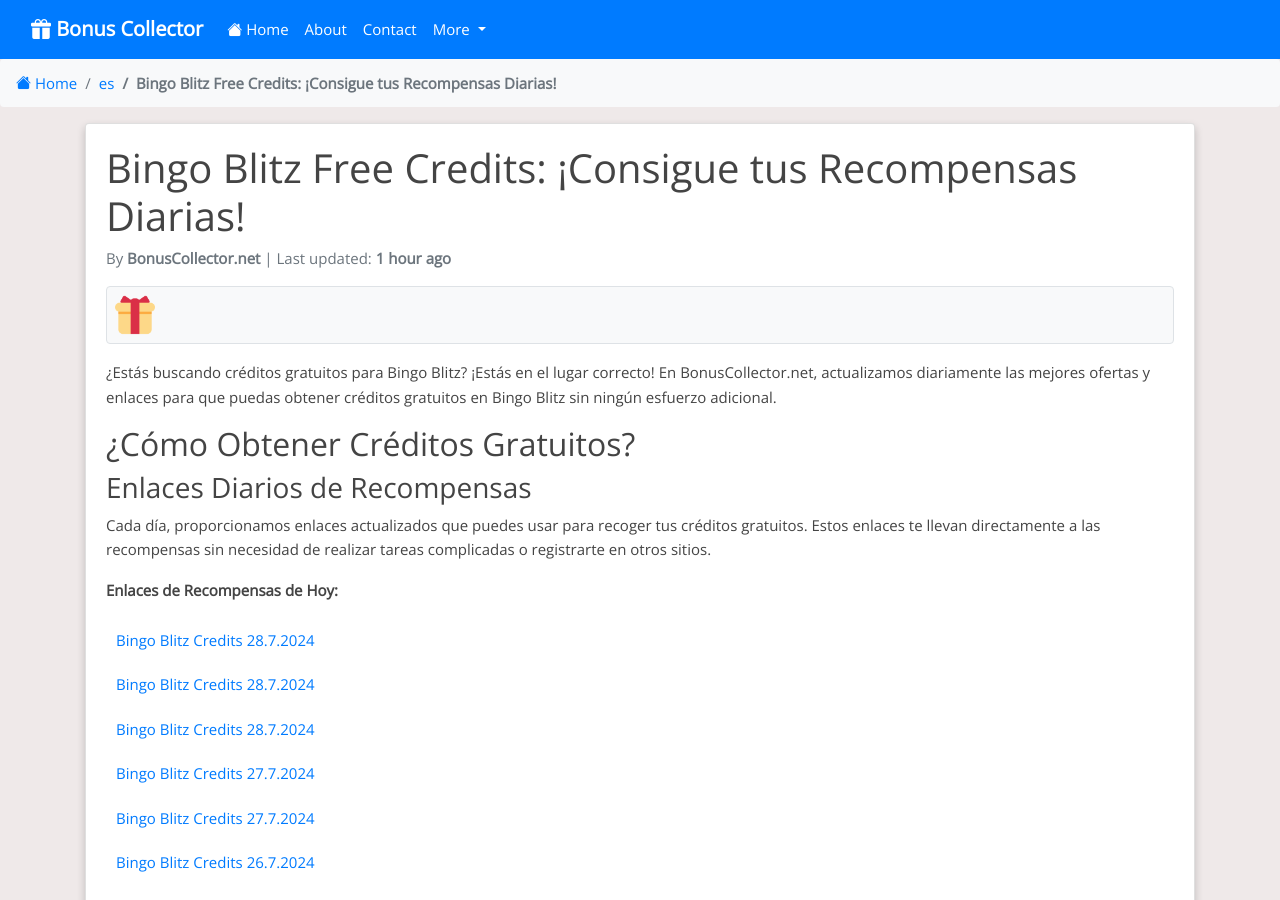
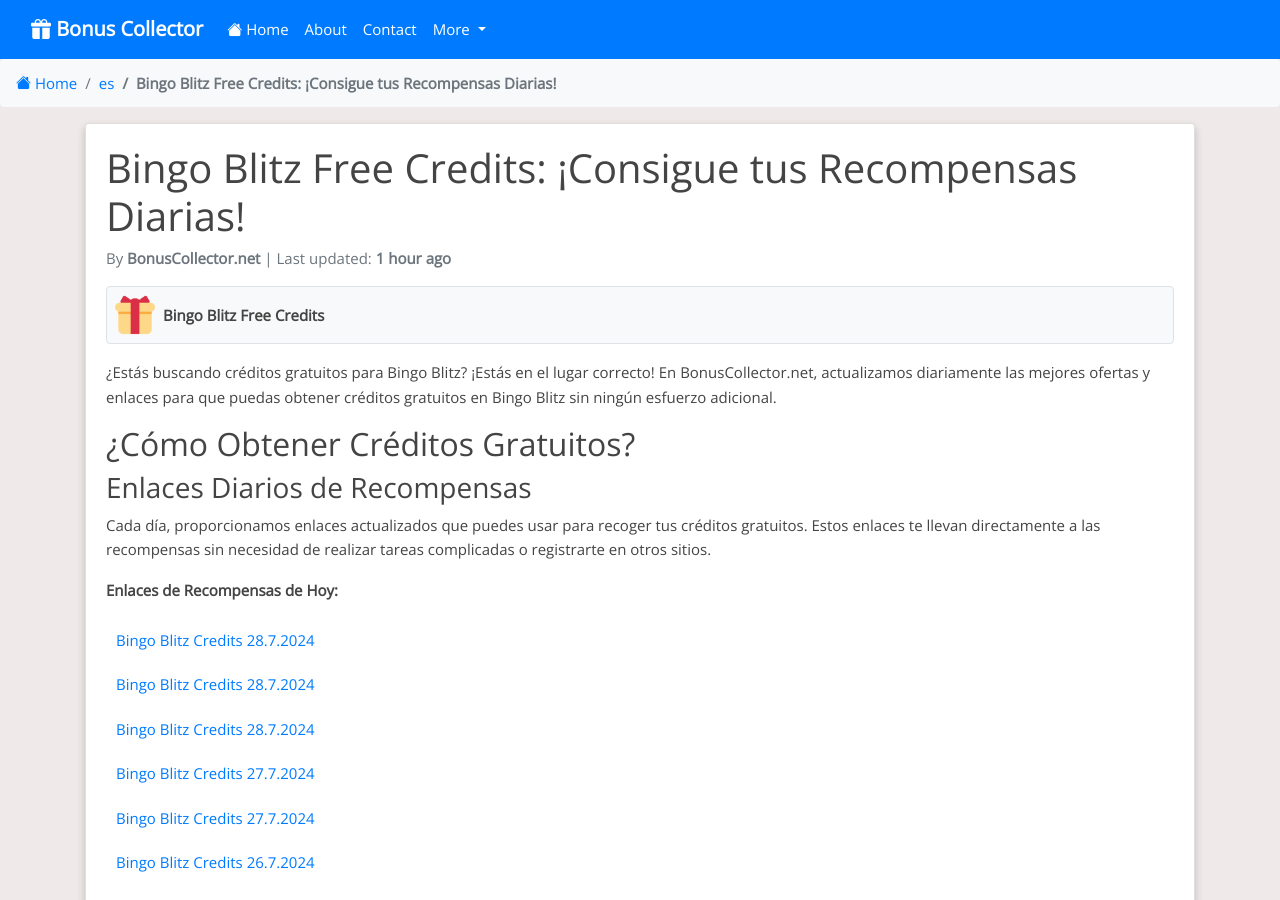
Before and after one commit to Prollad99/bs-net, a Jekyll site: the page built from es/_posts/2024-07-17-bingo-blitz.md, in a window 1280 px wide and 900 px high. Built offline with Jekyll 4.4.1, drawn with Linux system fonts in a browser that asks for light colours; nearby versions of some CDN libraries; comment, search, counter and statistics services are not loaded.

Commit message:
Update 2024-07-17-bingo-blitz.md

```diff
--- a/es/_posts/2024-07-17-bingo-blitz.md
+++ b/es/_posts/2024-07-17-bingo-blitz.md
@@ -9,6 +9,8 @@
 permalink: /es/bingo-blitz-free-credits/
 image: /assets/images/bingo-blitz.webp
 include_file: bingo-blitz.html
+manifest: /manifests/es/bingo-blitz.json
+app_name: "Bingo Blitz Free Credits"
 ---
 
 ¿Estás buscando créditos gratuitos para Bingo Blitz? ¡Estás en el lugar correcto! En BonusCollector.net, actualizamos diariamente las mejores ofertas y enlaces para que puedas obtener créditos gratuitos en Bingo Blitz sin ningún esfuerzo adicional.
```
